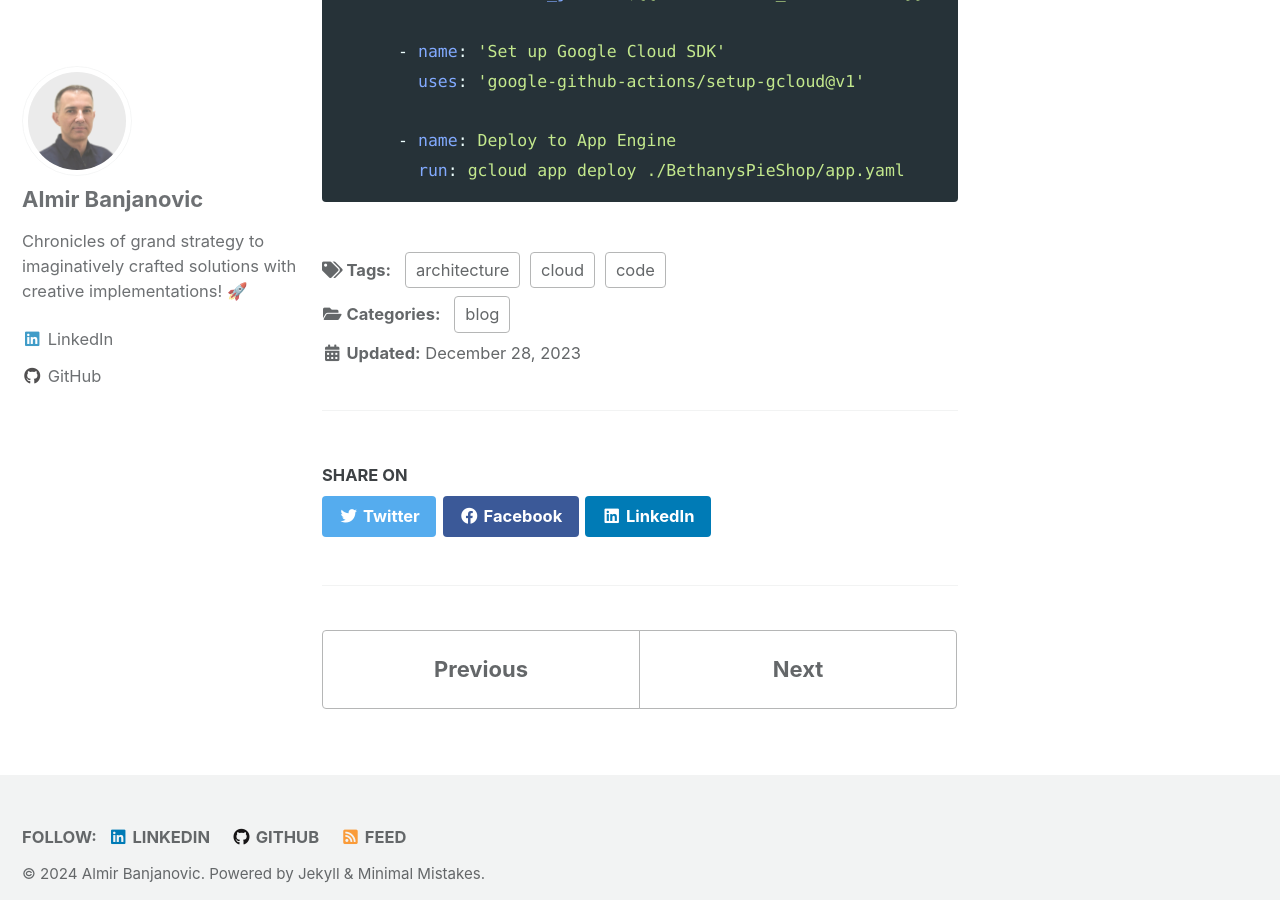
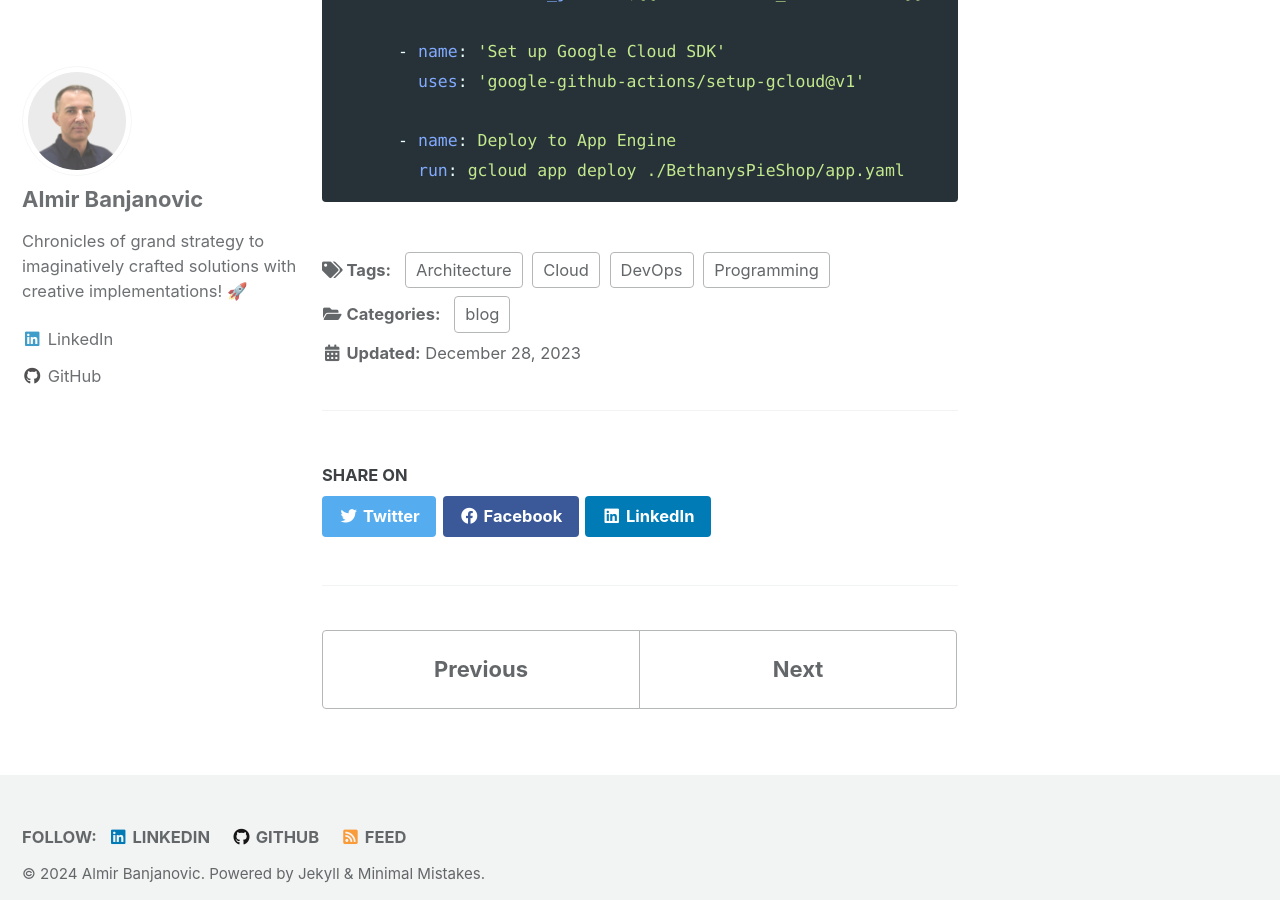
Before and after one commit to almirbanjanovic/roadtocloud.github.io, a Jekyll site: the page built from blog/_posts/2023-12-28-cloud-agnostic-app.md, in a window 1280 px wide and 900 px high, scrolled down 6530 px. Built offline with Jekyll 4.4.1, drawn with Linux system fonts in a browser that asks for light colours; cached includes are drawn as plain includes.

Commit message:
Update 2023-12-28-cloud-agnostic-app.md

```diff
--- a/blog/_posts/2023-12-28-cloud-agnostic-app.md
+++ b/blog/_posts/2023-12-28-cloud-agnostic-app.md
@@ -5,9 +5,10 @@ header:
 excerpt: "Avoiding cloud platform lock-in with ASP.NET Core 7. Deploy your app to any Cloud Service Provider (CSP)!"
 toc: true
 tags:
-  - cloud
-  - code
-  - architecture
+  - Cloud
+  - DevOps
+  - Programming
+  - Architecture
 ---
 
 One of the core business tenets is business agility - the ability to adapt to changing market conditions. Similarly, businesses must be agile and must ensure availability through business continuity best practices.  Business either change or die.  How does this affect cloud in particular?
```
